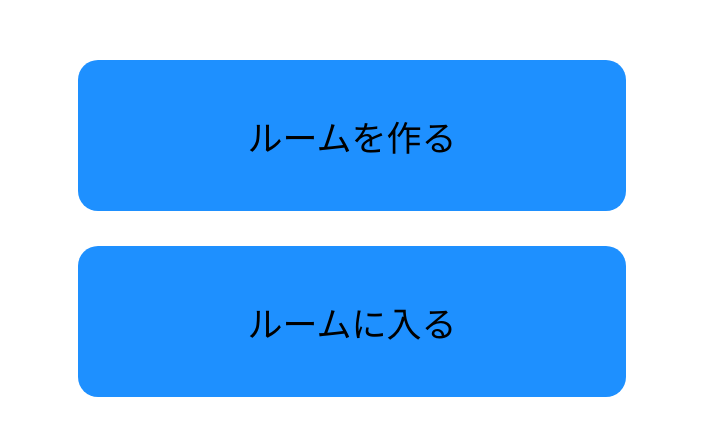
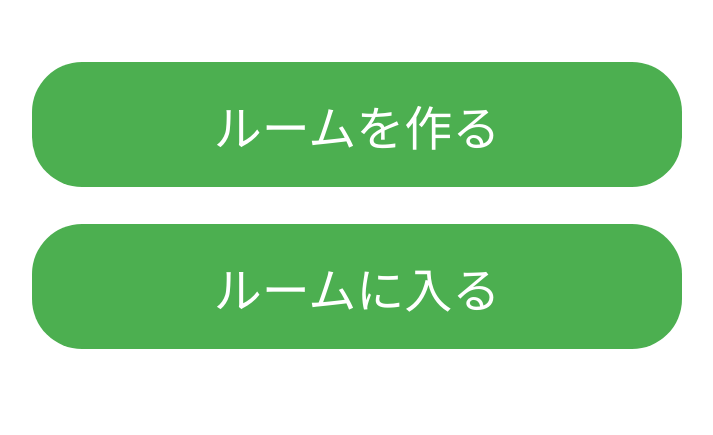
Before and after one commit to itc-s22017/anonymousChatApp, a Next.js app: page / in a window 1280 px wide. Shown: the part 101-536 px from the top of the page, without its empty margins (288-1001 px from the left). Built offline with nearby package versions, Linux system fonts and the light colour scheme.

Commit message:
CSSで調整

```diff
--- a/app/page.module.css
+++ b/app/page.module.css
@@ -16,12 +16,18 @@
     margin-bottom: 20%;
   }
 
-  .blueButton {
-    background-color: #1E90FF;
-    color: black;
+  .button {
+    background-color: #4CAF50;
+    color: white;
+    padding: 20px 40px; /* パディングを大きくしてボタンサイズを調整 */
     border: none;
-    padding: 50px 170px;
+    border-radius: 50px;
     cursor: pointer;
-    border-radius: 20px;
-    font-size: 35px;
+    width: 650px; /* 幅を大きく */
+    height: 125px; /* 高さを追加 */
+    text-align: center;
+    font-size: 48px; /* フォントサイズを大きく */
+    margin-left: 10px;
+    margin-top: 2px;
+    display: inline-block;
   }
--- a/app/page.tsx
+++ b/app/page.tsx
@@ -7,7 +7,7 @@ export default async function Home() {
       <div className={styles.content}>
         <Link href={'/create'} className={styles.input1}>
           <button
-          className={styles.blueButton}
+          className={styles.button}
           type="submit"
           id="button"
           >ルームを作る</button>
@@ -18,7 +18,7 @@ export default async function Home() {
           <button
           type="submit"
           id="button"
-          className={styles.blueButton}
+          className={styles.button}
           >ルームに入る</button>
         </Link>
       </div>
```
